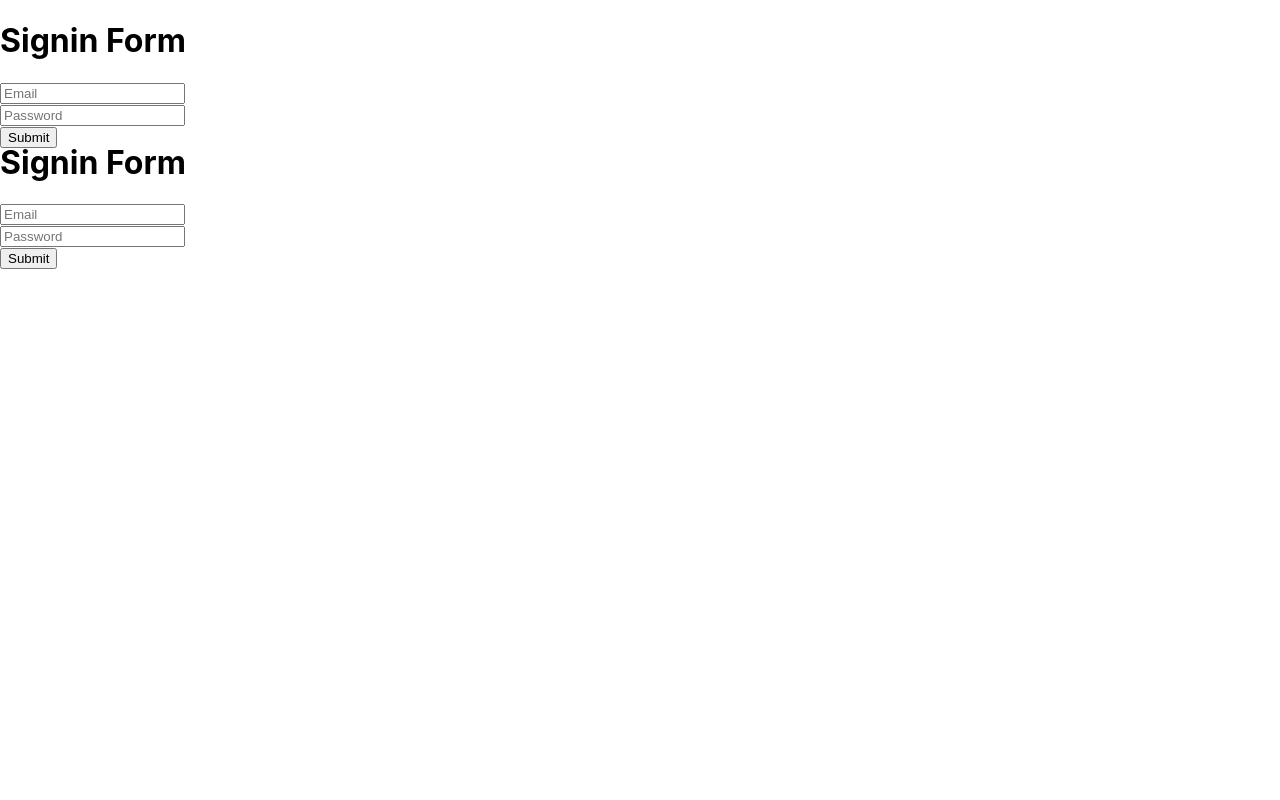
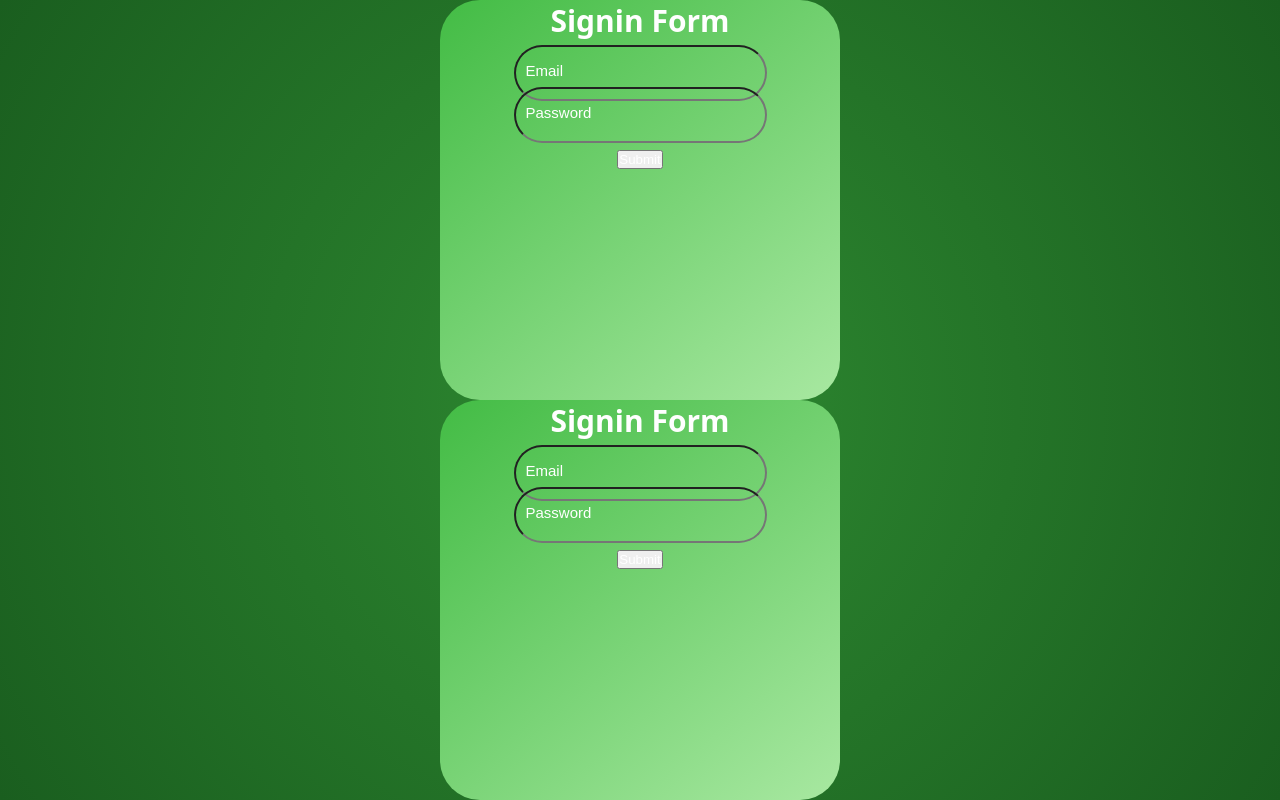
Before and after one commit to lunivmaharjan/react-signin-and-signup-, a React (Create React App) app: page /signin in a window 1280 px wide. Built offline with nearby package versions, Linux system fonts and the light colour scheme.

Commit message:
signin file

```diff
--- a/src/App.css
+++ b/src/App.css
@@ -1,39 +1,6 @@
-.App {
+*{
+  margin: 0;
+  padding: 0;
+  color: white;
   text-align: center;
 }
-
-.App-logo {
-  height: 40vmin;
-  pointer-events: none;
-}
-
-@media (prefers-reduced-motion: no-preference) {
-
-.App-logo {
-    animation: App-logo-spin infinite 20s linear;
-  }
-}
-
-.App-header {
-  background-color: #282c34;
-  min-height: 100vh;
-  display: flex;
-  flex-direction: column;
-  align-items: center;
-  justify-content: center;
-  font-size: calc(10px + 2vmin);
-  color: white;
-}
-
-.App-link {
-  color: #61dafb;
-}
-
-@keyframes App-logo-spin {
-  from {
-    transform: rotate(0deg);
-  }
-  to {
-    transform: rotate(360deg);
-  }
-}
--- a/src/Components/SigninForm/SigninForm.css
+++ b/src/Components/SigninForm/SigninForm.css
@@ -1,4 +1,36 @@
 .wrapper{
     width: 400px;
-    height: 100px;
+    height: 400px;
+    background: linear-gradient(140deg, #43BC45,#A8E8A1);
+    border-radius: 40px;
 }
+
+.wrapper h1{
+    font-size: 30px;
+    text-align: center;
+    color: white;
+}
+
+.wrapper .input-box{
+    /* position: relative; */
+    display: flex;
+    justify-content: space-around;
+    align-items: center;
+    width: 100%;
+    height: 20px;
+}
+
+.input-box input{
+background: transparent;
+text-align: left;
+border-radius: 35px;
+outline: none;
+outline-color: #fff;
+color: #fff;
+font-size: 15px;
+padding: 15px 40px 20px 10px;
+}
+
+.input-box input::placeholder{
+    color: #fff;
+}
--- a/src/Components/SigninForm/SigninForm.jsx
+++ b/src/Components/SigninForm/SigninForm.jsx
@@ -1,5 +1,6 @@
 import React from 'react'
 import './SigninForm.css'
+import '../../App.css'
 
 const SigninForm = () => {
   return (
@@ -7,12 +8,15 @@ const SigninForm = () => {
         <div action=''>
             <h1>Signin Form</h1>
         </div>
+        <br></br>
     <div className='input-box'>
         <input type='text' placeholder='Email' required/>
     </div>
+    <br></br>
     <div className='input-box'>
         <input type='password' placeholder='Password' required/>
     </div>
+    <br></br>
     <button type='Submit'>Submit</button>
     </div>
   )
--- a/src/index.css
+++ b/src/index.css
@@ -1,13 +1,19 @@
-body {
+body{
   margin: 0;
-  font-family: -apple-system, BlinkMacSystemFont, 'Segoe UI', 'Roboto', 'Oxygen',
-    'Ubuntu', 'Cantarell', 'Fira Sans', 'Droid Sans', 'Helvetica Neue',
-    sans-serif;
+  width: 100%;
+
+    font-family: "Poppins", system-ui;
+    font-weight: 100;
+    font-style: normal;
+
   -webkit-font-smoothing: antialiased;
   -moz-osx-font-smoothing: grayscale;
+  display: flex;
+  justify-content: center;
+  align-items: center;
+  min-height: 100vh;
+  /* background-image: url('./Components/Assets/ops.jpg'); */
+  background: radial-gradient(circle, #2E8A31, #1A5E1F) !important;
+  background-size: cover;
+  background-position: center;
 }
-
-code {
-  font-family: source-code-pro, Menlo, Monaco, Consolas, 'Courier New',
-    monospace;
-}
```
